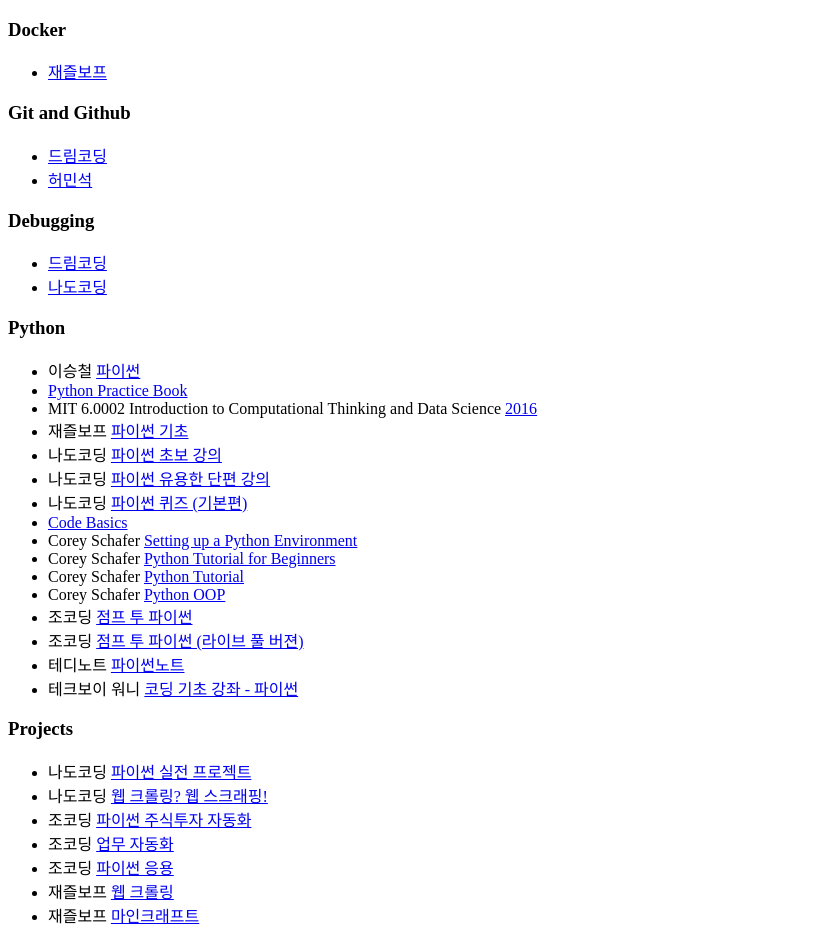
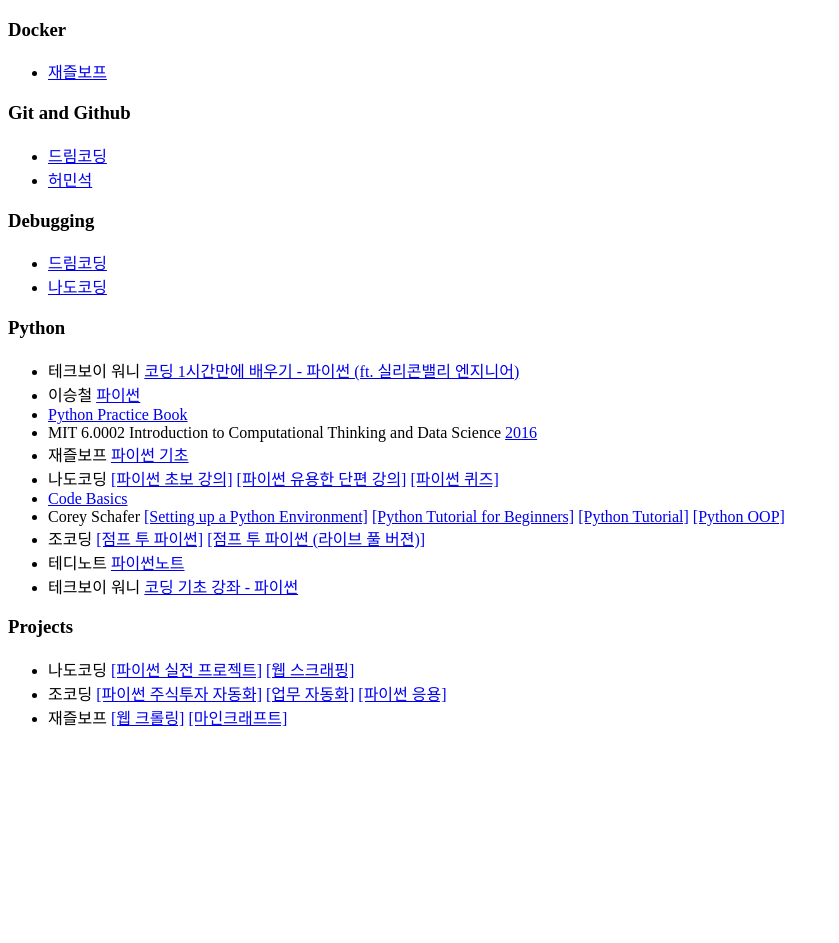
Before and after one commit to SungchulLee/links, a plain HTML site: page python.html in a window 1280 px wide. Shown: the whole page, without its empty margins (0-839 px from the left). After the commit the page ends 800 px from the top, so only its background shows below. Drawn offline with Linux system fonts and the light colour scheme.

Commit message:
Add files via upload

```diff
--- a/python.html
+++ b/python.html
@@ -22,6 +22,9 @@
         </ul>
         <h3>Python</h3>
         <ul>
+            <li> 테크보이 워니
+                <a href="https://www.youtube.com/watch?v=M6kQTpIqpLs" target="_blank">코딩 1시간만에 배우기 - 파이썬 (ft. 실리콘밸리 엔지니어)</a>
+            </li>
             <li>
                 이승철
                 <a href="https://www.youtube.com/playlist?list=PLXziV1DL41ojhfghjtP_jrU03iYy0vJZe" target="_blank">파이썬</a>
@@ -38,42 +41,24 @@
             </li>
             <li>
                 나도코딩
-                <a href="https://www.youtube.com/playlist?list=PLMsa_0kAjjrd8hYYCwbAuDsXZmHpqHvlV" target="_blank">파이썬 초보 강의</a>
-            </li>
-            <li>
-                나도코딩
-                <a href="https://www.youtube.com/playlist?list=PLMsa_0kAjjrfYDhzNFLqB8XhSOI0UoIWf" target="_blank">파이썬 유용한 단편 강의</a>
-            </li>
-            <li>
-                나도코딩
-                <a href="https://www.youtube.com/playlist?list=PLMsa_0kAjjrftcNd6xLyY7KUyoc2FBqTP" target="_blank">파이썬 퀴즈 (기본편)</a>
+                <a href="https://www.youtube.com/playlist?list=PLMsa_0kAjjrd8hYYCwbAuDsXZmHpqHvlV" target="_blank">[파이썬 초보 강의]</a>
+                <a href="https://www.youtube.com/playlist?list=PLMsa_0kAjjrfYDhzNFLqB8XhSOI0UoIWf" target="_blank">[파이썬 유용한 단편 강의]</a>
+                <a href="https://www.youtube.com/playlist?list=PLMsa_0kAjjrftcNd6xLyY7KUyoc2FBqTP" target="_blank">[파이썬 퀴즈]</a>
             </li>
             <li>
                 <a href="https://www.youtube.com/playlist?list=PLeo1K3hjS3uv5U-Lmlnucd7gqF-3ehIh0" target="_blank">Code Basics</a>
             </li>
             <li>
                 Corey Schafer
-                <a href="https://www.youtube.com/playlist?list=PL-osiE80TeTt66h8cVpmbayBKlMTuS55y" target="_blank">Setting up a Python Environment</a>
-            </li>
-            <li>
-                Corey Schafer
-                <a href="https://www.youtube.com/playlist?list=PL-osiE80TeTskrapNbzXhwoFUiLCjGgY7" target="_blank">Python Tutorial for Beginners</a>
-            </li>
-            <li>
-                Corey Schafer
-                <a href="https://www.youtube.com/playlist?list=PL-osiE80TeTt2d9bfVyTiXJA-UTHn6WwU" target="_blank">Python Tutorial</a>
-            </li>
-            <li>
-                Corey Schafer
-                <a href="https://www.youtube.com/playlist?list=PL-osiE80TeTsqhIuOqKhwlXsIBIdSeYtc" target="_blank">Python OOP</a>
+                <a href="https://www.youtube.com/playlist?list=PL-osiE80TeTt66h8cVpmbayBKlMTuS55y" target="_blank">[Setting up a Python Environment]</a>
+                <a href="https://www.youtube.com/playlist?list=PL-osiE80TeTskrapNbzXhwoFUiLCjGgY7" target="_blank">[Python Tutorial for Beginners]</a>
+                <a href="https://www.youtube.com/playlist?list=PL-osiE80TeTt2d9bfVyTiXJA-UTHn6WwU" target="_blank">[Python Tutorial]</a>
+                <a href="https://www.youtube.com/playlist?list=PL-osiE80TeTsqhIuOqKhwlXsIBIdSeYtc" target="_blank">[Python OOP]</a>
             </li>
             <li>
                 조코딩
-                <a href="https://www.youtube.com/playlist?list=PLU9-uwewPMe2AX9o9hFgv-nRvOcBdzvP5" target="_blank">점프 투 파이썬</a>
-            </li>
-            <li>
-                조코딩
-                <a href="https://www.youtube.com/playlist?list=PLU9-uwewPMe2L7dC2us_C3LLwDL9vHQIx" target="_blank">점프 투 파이썬 (라이브 풀 버젼)</a>
+                <a href="https://www.youtube.com/playlist?list=PLU9-uwewPMe2AX9o9hFgv-nRvOcBdzvP5" target="_blank">[점프 투 파이썬]</a>
+                <a href="https://www.youtube.com/playlist?list=PLU9-uwewPMe2L7dC2us_C3LLwDL9vHQIx" target="_blank">[점프 투 파이썬 (라이브 풀 버젼)]</a>
             </li>
             <li> 테디노트
                 <a href="https://www.youtube.com/playlist?list=PLIMb_GuNnFwftZf_6YzT0OowVHhu1mvoI" target="_blank">파이썬노트</a>
@@ -87,31 +72,19 @@
         <ul>
             <li>
                 나도코딩
-                <a href="https://www.youtube.com/playlist?list=PLMsa_0kAjjrdqJ1rJba9MFWYv-GHluK4_" target="_blank">파이썬 실전 프로젝트</a>
-            </li>
-            <li>
-                나도코딩
-                <a href="https://www.youtube.com/watch?v=yQ20jZwDjTE&t=17548s" target="_blank">웹 크롤링? 웹 스크래핑!</a>
+                <a href="https://www.youtube.com/playlist?list=PLMsa_0kAjjrdqJ1rJba9MFWYv-GHluK4_" target="_blank">[파이썬 실전 프로젝트]</a>
+                <a href="https://www.youtube.com/watch?v=yQ20jZwDjTE&t=17548s" target="_blank">[웹 스크래핑]</a>
             </li>
             <li>
                 조코딩
-                <a href="https://www.youtube.com/playlist?list=PLU9-uwewPMe0fB60VIMuKFV7gPDXmyOzp" target="_blank">파이썬 주식투자 자동화</a>
-            </li>
-            <li>
-                조코딩
-                <a href="https://www.youtube.com/playlist?list=PLU9-uwewPMe1EbRWuXO5YF2RnaSKRrcFJ" target="_blank">업무 자동화</a>
-            </li>
-            <li>
-                조코딩
-                <a href="https://www.youtube.com/playlist?list=PLU9-uwewPMe0ImjRBu-TLecU-LBhZvX2b" target="_blank">파이썬 응용</a>
+                <a href="https://www.youtube.com/playlist?list=PLU9-uwewPMe0fB60VIMuKFV7gPDXmyOzp" target="_blank">[파이썬 주식투자 자동화]</a>
+                <a href="https://www.youtube.com/playlist?list=PLU9-uwewPMe1EbRWuXO5YF2RnaSKRrcFJ" target="_blank">[업무 자동화]</a>
+                <a href="https://www.youtube.com/playlist?list=PLU9-uwewPMe0ImjRBu-TLecU-LBhZvX2b" target="_blank">[파이썬 응용]</a>
             </li>
             <li>
                 재즐보프
-                <a href="https://www.youtube.com/playlist?list=PLnIaYcDMsScy5vnTCnBdfLC1g3_E90I43" target="_blank">웹 크롤링</a>
-            </li>
-            <li>
-                재즐보프
-                <a href="https://www.youtube.com/playlist?list=PLnIaYcDMsScxaqZ6Kna9Y-CJFGL4Tc2WT" target="_blank">마인크래프트</a>
+                <a href="https://www.youtube.com/playlist?list=PLnIaYcDMsScy5vnTCnBdfLC1g3_E90I43" target="_blank">[웹 크롤링]</a>
+                <a href="https://www.youtube.com/playlist?list=PLnIaYcDMsScxaqZ6Kna9Y-CJFGL4Tc2WT" target="_blank">[마인크래프트]</a>
             </li>
         </ul>
     </body>
```
Also changed, not shown: deep_learning.html (+0 -3 lines), ide.html (+9 -0 lines).
